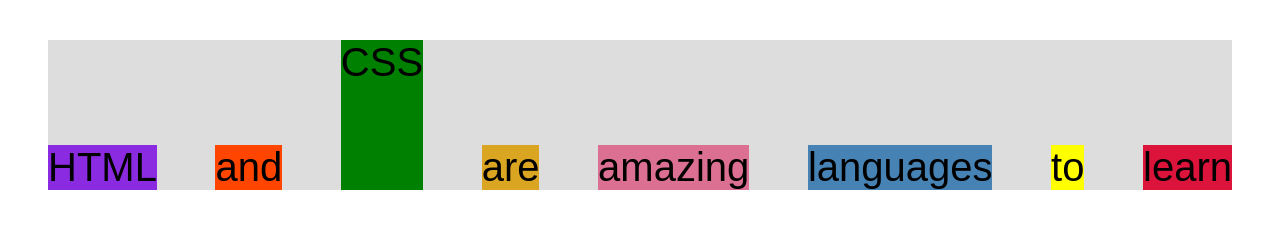
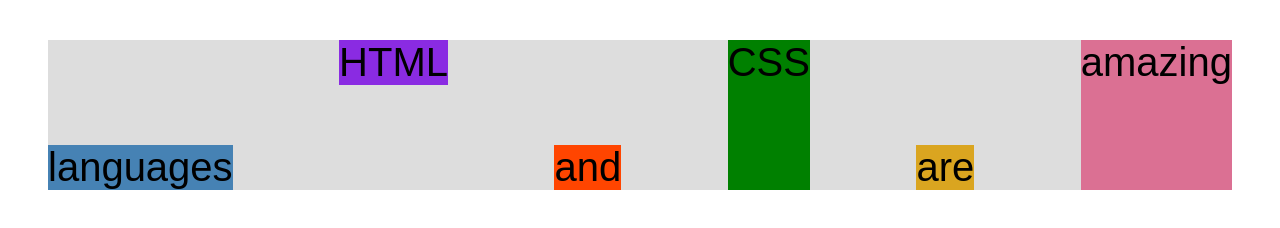
Before and after one commit to sahajsikri-glitch/html-css, a plain HTML site: page flexbox.html in a window 1280 px wide. Drawn offline with Linux system fonts and the light colour scheme.

Commit message:
spacing and aligning flex items

```diff
--- a/flexbox.html
+++ b/flexbox.html
@@ -38,6 +38,7 @@
         background-color: #ddd;
         font-size: 40px;
         margin: 40px;
+        gap: 30px;
 
         /*introduction to FLEXBOX*/
         display: flex;
@@ -45,6 +46,17 @@
         align-items: start; /*to put them on top */
         align-items: end; /*to put them at the bottom*/
         justify-content: space-between; /*for giving space in between conetent*/
+      }
+
+      /* spacing and aligning flex items */
+      .el--1 {
+        align-self: flex-start; /*align self same as align items but for particular item */
+      }
+      .el--5 {
+        align-self: stretch;
+      }
+      .el--6 {
+        order: -1; /*( 0 = default order 1 2 3 = for last one ; -1 -2 -3 for first one) */
       }
     </style>
   </head>
@@ -56,8 +68,8 @@
       <div class="el el--4">are</div>
       <div class="el el--5">amazing</div>
       <div class="el el--6">languages</div>
-      <div class="el el--7">to</div>
-      <div class="el el--8">learn</div>
+      <!-- <div class="el el--7">to</div>
+      <div class="el el--8">learn</div> -->
     </div>
   </body>
 </html>
```
